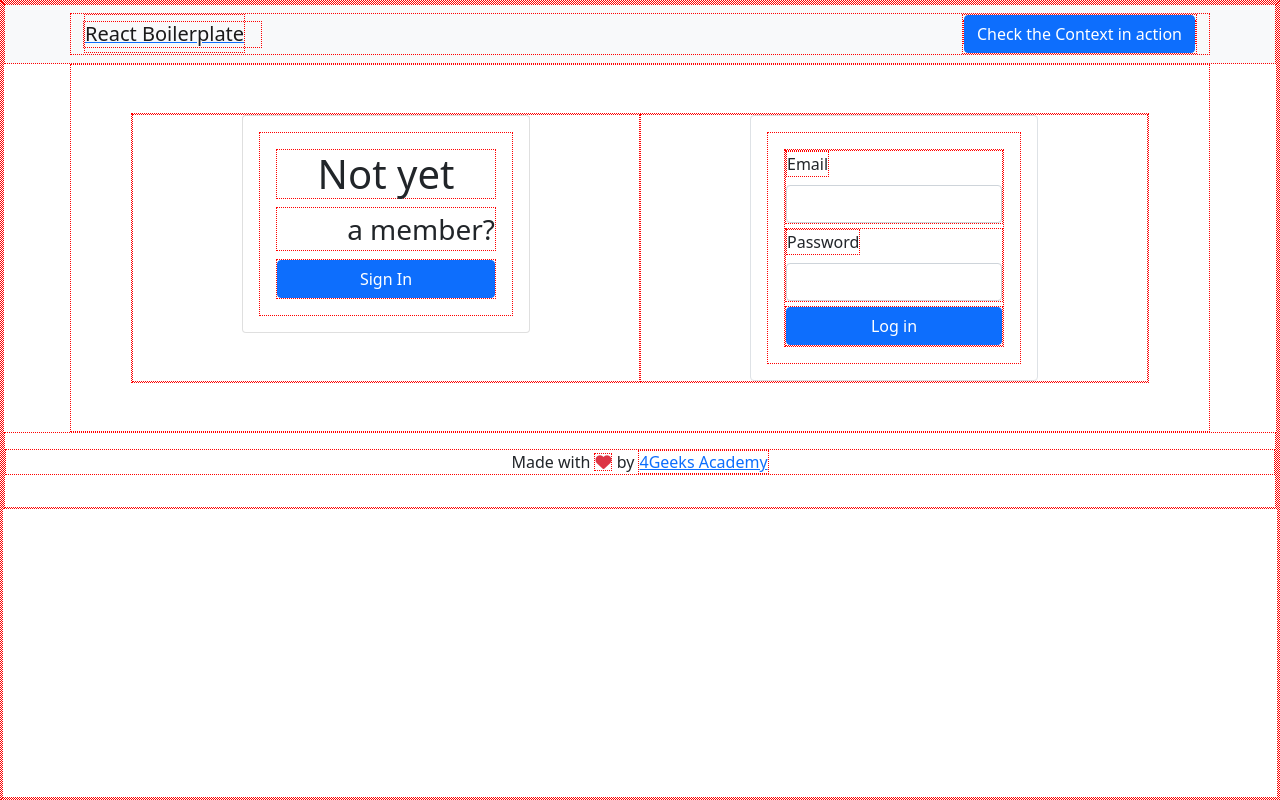
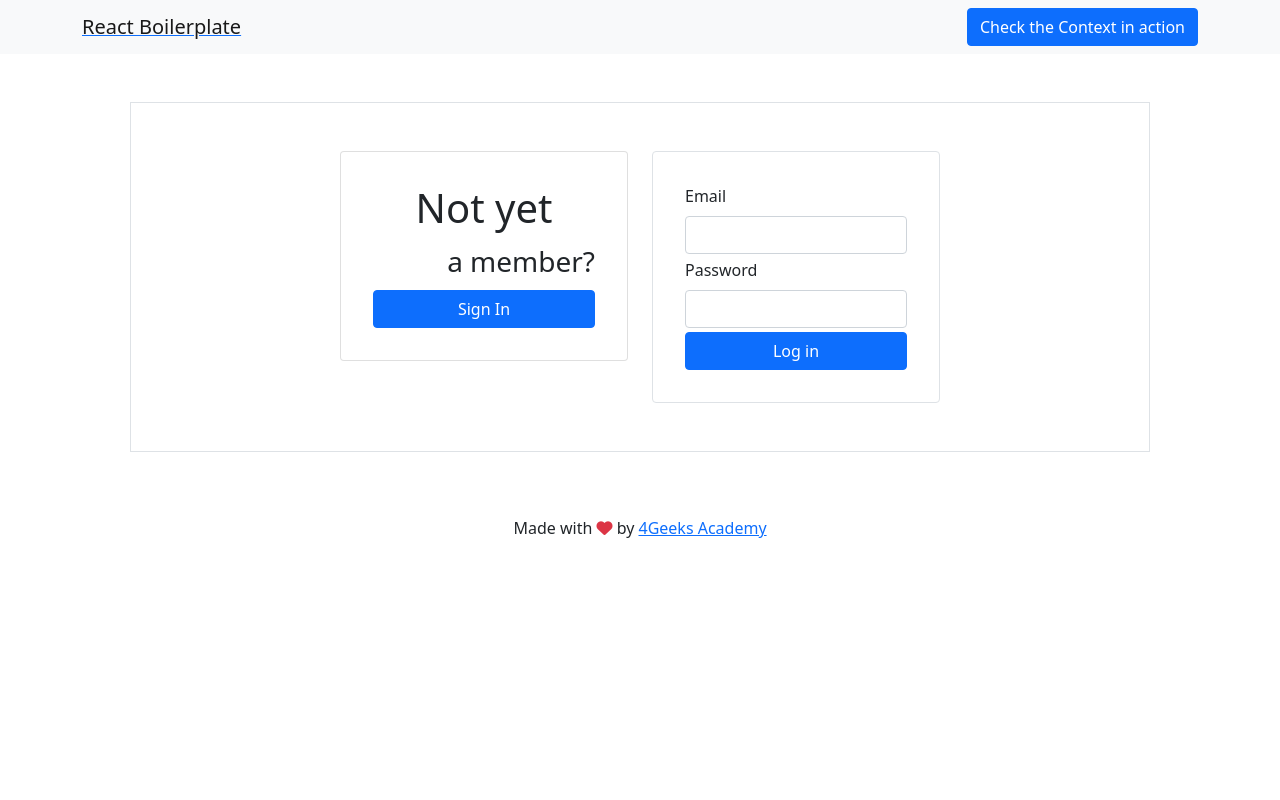
Before and after one commit to 4GeeksAcademy/JJB-Final-Project, a React app: page / in a window 1280 px wide. Built offline with nearby package versions, Linux system fonts and the light colour scheme; no server answers.

Commit message:
se centra la columna izquiera con bordes

```diff
--- a/src/front/js/pages/login.jsx
+++ b/src/front/js/pages/login.jsx
@@ -9,9 +9,9 @@ export const Login = () => {
 
     return (
         <div className="container">
-            <div className="row m-5 ">
-                <div className="col">
-                    <div className="card p-3 " style={{width: "18rem", margin: "0 auto"}}>
+            <div className="row m-5 border p-5">
+                <div className="col ">
+                    <div className="card p-3 ms-auto" style={{width: "18rem"}}>
                         <div className="card-body">
                             <h1 className="text-center">Not yet</h1>
                             <p className="mb-2 text-end fs-3">a member?</p>
@@ -21,8 +21,8 @@ export const Login = () => {
                         </div>
                     </div>
                 </div>
-                <div className="col">
-                    <div className="card p-3 border rounded" style={{width: "18rem", margin: "0 auto"}}>
+                <div className="col ">
+                    <div className="card p-3 border rounded" style={{width: "18rem"}}>
                         <div className="card-body">
                             <form>
                                 <div className="mb-1">
--- a/src/front/styles/login.css
+++ b/src/front/styles/login.css
@@ -1,3 +1,3 @@
 * {
-    border: 1px dotted red
+    /* border: 1px dotted red */
 }
```
